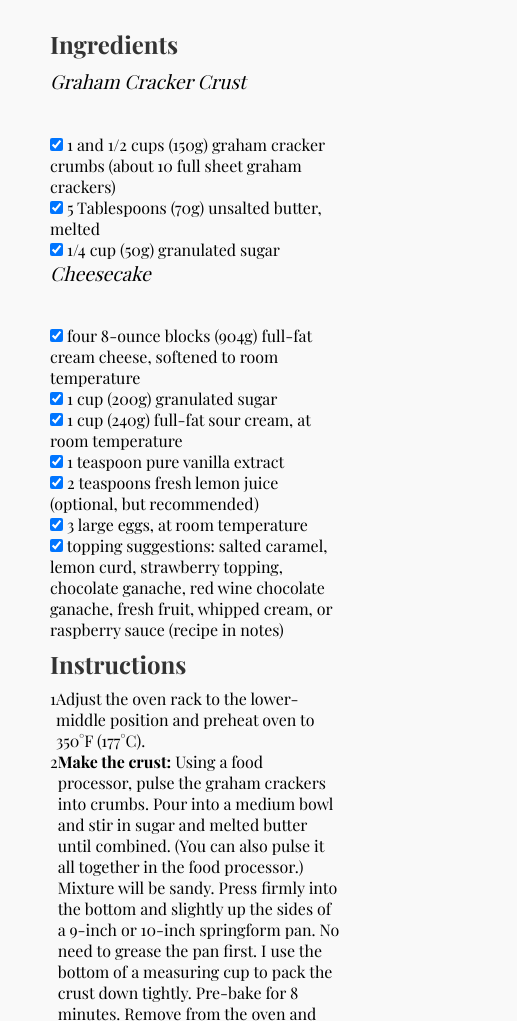
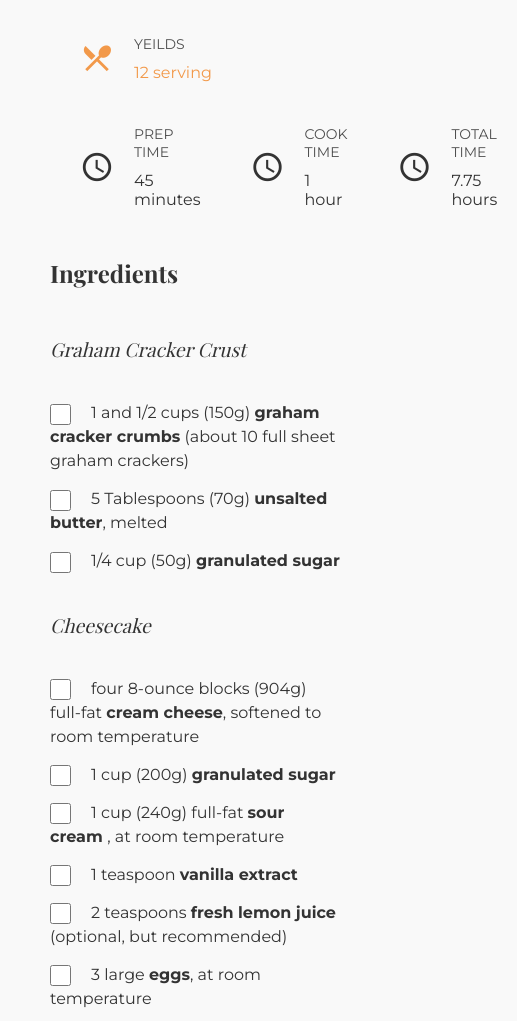
Before and after one commit to vish448/devchallenges, a plain HTML site: page index.html in a window 390 px wide. Shown: the part 560-1581 px from the top of the page, 517 px wide, since content can reach past the window. Drawn offline with nearby package versions, Linux system fonts and the light colour scheme; a web font is replaced by a local one.

Commit message:
update: style.css with media queries

```diff
--- a/index.html
+++ b/index.html
@@ -1,13 +1,18 @@
 <!DOCTYPE html>
 <html lang="en">
   <head>
-    <meta charset="UTF-8">
-    <meta name="viewport" content="width=device-width, initial-scale=1.0">
+    <meta charset="UTF-8" />
+    <meta name="viewport" content="width=device-width, initial-scale=1.0" />
     <title>Classic Cheesecake Recipe</title>
-    <link href="https://fonts.googleapis.com/css2?family=Montserrat:wght@400;700&family=Playfair+Display:ital,wght@0,400;0,700;1,400&display=swap" rel="stylesheet">
+    <link
+      href="https://fonts.googleapis.com/css2?family=Montserrat:wght@400;700&family=Playfair+Display:ital,wght@0,400;0,700;1,400&display=swap"
+      rel="stylesheet"
+    />
     <link href="styles.css" rel="stylesheet" />
-    <link href="https://fonts.googleapis.com/icon?family=Material+Icons"
-      rel="stylesheet">
+    <link
+      href="https://fonts.googleapis.com/icon?family=Material+Icons"
+      rel="stylesheet"
+    />
   </head>
   <body data-theme="light">
     <article class="article">
@@ -17,138 +22,224 @@
         </h1>
         <div class="article__intro">
           <img src="./img/6dots.svg" alt="six dots image" />
-                <p>Look no further for a creamy and ultra smooth classic cheesecake recipe! Paired with a buttery graham cracker crust, no one can deny its simple decadence. For the best results, bake in a water bath.</p>
+          <p>
+            Look no further for a creamy and ultra smooth classic cheesecake
+            recipe! Paired with a buttery graham cracker crust, no one can deny
+            its simple decadence. For the best results, bake in a water bath.
+          </p>
         </div>
-            <img src="./img/photo1.png" alt="cheesecake recipe thumbnail intro" class="article__img">
+        <img
+          src="./img/photo1.png"
+          alt="cheesecake recipe thumbnail intro"
+          class="article__img"
+        />
       </div>
       <div class="content">
+        <div class="content__wrapper">
           <h2 class="content__title">Ingredients</h2>
-    <h3> Graham Cracker Crust</h3>
+          <h3>Graham Cracker Crust</h3>
           <div>
-        <input type="checkbox" id="GCC1" name="GCC1"
-               checked>
-        <label for="GCC1">1 and 1/2 cups (150g) graham cracker crumbs (about 10 full sheet graham crackers)</label>
+            <input type="checkbox" id="GCC1" name="GCC1" />
+            <label for="GCC1"
+              >1 and 1/2 cups (150g)
+              <strong>graham cracker crumbs</strong> (about 10 full sheet graham
+              crackers)</label
+            >
           </div>
           <div>
-        <input type="checkbox" id="GCC2" name="GCC2"
-               checked>
-        <label for="GCC2">5 Tablespoons (70g) unsalted butter, melted</label>
+            <input type="checkbox" id="GCC2" name="GCC2" />
+            <label for="GCC2"
+              >5 Tablespoons (70g) <strong>unsalted butter</strong>,
+              melted</label
+            >
           </div>
           <div>
-        <input type="checkbox" id="GCC3" name="GCC3"
-               checked>
-        <label for="GCC3">1/4 cup (50g) granulated sugar</label>
+            <input type="checkbox" id="GCC3" name="GCC3" />
+            <label for="GCC3"
+              >1/4 cup (50g) <strong>granulated sugar</strong></label
+            >
           </div>
-    <h3> Cheesecake</h3>
+          <h3>Cheesecake</h3>
           <div>
-        <input type="checkbox" id="CC1" name="CC1"
-               checked>
-        <label for="CC1">four 8-ounce blocks (904g) full-fat cream cheese, softened to room temperature</label>
+            <input type="checkbox" id="CC1" name="CC1" />
+            <label for="CC1"
+              >four 8-ounce blocks (904g) full-fat
+              <strong>cream cheese</strong>, softened to room temperature</label
+            >
           </div>
           <div>
-        <input type="checkbox" id="CC2" name="CC2"
-               checked>
-        <label for="CC2">1 cup (200g) granulated sugar</label>
+            <input type="checkbox" id="CC2" name="CC2" />
+            <label for="CC2"
+              >1 cup (200g) <strong>granulated sugar</strong></label
+            >
           </div>
           <div>
-        <input type="checkbox" id="CC3" name="CC3"
-               checked>
-        <label for="CC3">1 cup (240g) full-fat sour cream, at room temperature</label>
+            <input type="checkbox" id="CC3" name="CC3" />
+            <label for="CC3"
+              >1 cup (240g) full-fat <strong>sour cream </strong>, at room
+              temperature</label
+            >
           </div>
           <div>
-        <input type="checkbox" id="CC4" name="CC4"
-               checked>
-        <label for="CC4"> 1 teaspoon pure vanilla extract </label>
+            <input type="checkbox" id="CC4" name="CC4" />
+            <label for="CC4">
+              1 teaspoon <strong> vanilla extract </strong>
+            </label>
           </div>
           <div>
-        <input type="checkbox" id="CC5" name="CC5"
-               checked>
-        <label for="CC5"> 2 teaspoons fresh lemon juice (optional, but recommended) </label>
+            <input type="checkbox" id="CC5" name="CC5" />
+            <label for="CC5">
+              2 teaspoons <strong>fresh lemon juice</strong> (optional, but
+              recommended)
+            </label>
           </div>
 
           <div>
-        <input type="checkbox" id="CC6" name="CC6"
-               checked>
-        <label for="CC6"> 3 large eggs, at room temperature</label>
+            <input type="checkbox" id="CC6" name="CC6" />
+            <label for="CC6">
+              3 large <strong>eggs</strong>, at room temperature</label
+            >
           </div>
 
           <div>
-        <input type="checkbox" id="CC7" name="CC7"
-               checked>
-        <label for="CC7"> topping suggestions: salted caramel, lemon curd, strawberry topping, chocolate ganache, red wine chocolate ganache, fresh fruit, whipped cream, or raspberry sauce (recipe in notes) </label>
+            <input type="checkbox" id="CC7" name="CC7" />
+            <label for="CC7">
+              topping suggestions: salted caramel, lemon curd, strawberry
+              topping, chocolate ganache, red wine chocolate ganache, fresh
+              fruit, whipped cream, or raspberry sauce (recipe in notes)
+            </label>
           </div>
 
           <h2 class="content__title">Instructions</h2>
           <div class="instuctions">
             <span class="instuctions__index">1</span>
-        <p>Adjust the oven rack to the lower-middle position and preheat oven to 350°F (177°C).</p>
+            <p>
+              Adjust the oven rack to the lower-middle position and preheat oven
+              to 350°F (177°C).
+            </p>
           </div>
           <div class="instuctions">
             <span class="instuctions__index">2</span>
-        <p><strong>Make the crust:</strong> Using a food processor, pulse the graham crackers into crumbs. Pour into a medium bowl and stir in sugar and melted butter until combined. (You can also pulse it all together in the food processor.) Mixture will be sandy. Press firmly into the bottom and slightly up the sides of a 9-inch or 10-inch springform pan. No need to grease the pan first. I use the bottom of a measuring cup to pack the crust down tightly. Pre-bake for 8 minutes. Remove from the oven and place the hot pan on a large piece of aluminum foil. The foil will wrap around the pan for the water bath in step 4. Allow crust to slightly cool as you prepare the filling.</p>
+            <p>
+              <strong>Make the crust:</strong> Using a food processor, pulse the
+              graham crackers into crumbs. Pour into a medium bowl and stir in
+              sugar and melted butter until combined. (You can also pulse it all
+              together in the food processor.) Mixture will be sandy. Press
+              firmly into the bottom and slightly up the sides of a 9-inch or
+              10-inch springform pan. No need to grease the pan first. I use the
+              bottom of a measuring cup to pack the crust down tightly. Pre-bake
+              for 8 minutes. Remove from the oven and place the hot pan on a
+              large piece of aluminum foil. The foil will wrap around the pan
+              for the water bath in step 4. Allow crust to slightly cool as you
+              prepare the filling.
+            </p>
           </div>
           <div class="instuctions">
             <span class="instuctions__index">3</span>
-        <p><strong>Make the filling:</strong> Using a handheld or stand mixer fitted with a paddle attachment, beat the cream cheese and granulated sugar together on medium-high speed in a large bowl until the mixture is smooth and creamy, about 2 minutes. Add the sour cream, vanilla extract, and lemon juice then beat until fully combined. On medium speed, add the eggs one at a time, beating after each addition until just blended. After the final egg is incorporated into the batter, stop mixing. To help prevent the cheesecake from deflating and cracking as it cools, avoid over-mixing the batter as best you can.</p>
+            <p>
+              <strong>Make the filling:</strong> Using a handheld or stand mixer
+              fitted with a paddle attachment, beat the cream cheese and
+              granulated sugar together on medium-high speed in a large bowl
+              until the mixture is smooth and creamy, about 2 minutes. Add the
+              sour cream, vanilla extract, and lemon juice then beat until fully
+              combined. On medium speed, add the eggs one at a time, beating
+              after each addition until just blended. After the final egg is
+              incorporated into the batter, stop mixing. To help prevent the
+              cheesecake from deflating and cracking as it cools, avoid
+              over-mixing the batter as best you can.
+            </p>
           </div>
 
           <div class="instuctions">
             <span class="instuctions__index">4</span>
-        <p><strong>Prepare the simple water bath (see note) </strong> Boil a pot of water. You need 1 inch of water in your roasting pan for the water bath, so make sure you boil enough. I use an entire kettle of hot water. As the water is heating up, wrap the aluminum foil around the springform pan. Pour the cheesecake batter on top of the crust. Use a rubber spatula or spoon to smooth it into an even layer. Place the pan inside of a large roasting pan. Carefully pour the hot water inside of the pan and place in the oven. (Or you can place the roasting pan in the oven first, then pour the hot water in. Whichever is easier for you.)</p>
+            <p>
+              <strong>Prepare the simple water bath (see note) </strong> Boil a
+              pot of water. You need 1 inch of water in your roasting pan for
+              the water bath, so make sure you boil enough. I use an entire
+              kettle of hot water. As the water is heating up, wrap the aluminum
+              foil around the springform pan. Pour the cheesecake batter on top
+              of the crust. Use a rubber spatula or spoon to smooth it into an
+              even layer. Place the pan inside of a large roasting pan.
+              Carefully pour the hot water inside of the pan and place in the
+              oven. (Or you can place the roasting pan in the oven first, then
+              pour the hot water in. Whichever is easier for you.)
+            </p>
           </div>
 
           <div class="instuctions">
             <span class="instuctions__index">5</span>
-        <p> Bake cheesecake for 55-70 minutes or until the center is almost set. When it’s done, the center of the cheesecake will slightly wobble if you gently shake the pan. Turn the oven off and open the oven door slightly. Let the cheesecake sit in the oven in the water bath as it cools down for 1 hour. Remove from the oven and water bath, then cool cheesecake completely at room temperature. Then refrigerate the cheesecake for at least 4 hours or overnight. </p>
+            <p>
+              Bake cheesecake for 55-70 minutes or until the center is almost
+              set. When it’s done, the center of the cheesecake will slightly
+              wobble if you gently shake the pan. Turn the oven off and open the
+              oven door slightly. Let the cheesecake sit in the oven in the
+              water bath as it cools down for 1 hour. Remove from the oven and
+              water bath, then cool cheesecake completely at room temperature.
+              Then refrigerate the cheesecake for at least 4 hours or overnight.
+            </p>
           </div>
-
 
           <div class="instuctions">
             <span class="instuctions__index">6</span>
-        <p> Use a knife to loosen the chilled cheesecake from the rim of the springform pan, then remove the rim. Using a clean sharp knife, cut into slices for serving. For neat slices, wipe the knife clean and dip into warm water between each slice.</p>
+            <p>
+              Use a knife to loosen the chilled cheesecake from the rim of the
+              springform pan, then remove the rim. Using a clean sharp knife,
+              cut into slices for serving. For neat slices, wipe the knife clean
+              and dip into warm water between each slice.
+            </p>
           </div>
 
           <div class="instuctions">
             <span class="instuctions__index">7</span>
-        <p>Serve cheesecake with desired toppings. Cover and store leftover cheesecake in the refrigerator for up to 5 days</p>
+            <p>
+              Serve cheesecake with desired toppings. Cover and store leftover
+              cheesecake in the refrigerator for up to 5 days
+            </p>
           </div>
         </div>
         <div class="sidebar">
-    <div class="sidebar__group">
-        <i>Icon</i>
+          <div class="sidebar__wrapper">
+            <div class="sidebar__group yeild">
+              <i class="material-icons icn">local_dining</i>
               <div class="sidebar__group__desc">
                 <p class="title">Yeilds</p>
                 <p class="count">12 serving</p>
               </div>
             </div>
+            <div class="sidebar__prep_group">
               <div class="sidebar__group">
-        <i>Icon</i>
+                <i class="material-icons icn">query_builder</i>
                 <div class="sidebar__group__desc">
                   <p class="title">Prep Time</p>
                   <p class="count">45 minutes</p>
                 </div>
               </div>
               <div class="sidebar__group">
-        <i>Icon</i>
+                <i class="material-icons icn">query_builder</i>
                 <div class="sidebar__group__desc">
                   <p class="title">Cook Time</p>
                   <p class="count">1 hour</p>
                 </div>
               </div>
               <div class="sidebar__group">
-        <i>Icon</i>
+                <i class="material-icons icn">query_builder</i>
                 <div class="sidebar__group__desc">
                   <p class="title">Total Time</p>
                   <p class="count">7.75 hours</p>
                 </div>
               </div>
-
             </div>
-
-
+          </div>
+        </div>
+      </div>
     </article>
+    <p class="ref">
+      Source: https://sallysbakingaddiction.com/classic-cheesecake/
+    </p>
     <footer class="footer">vish448@DevChallenges.io</footer>
-    <script src="https://cdnjs.cloudflare.com/ajax/libs/gsap/3.4.2/gsap.min.js" type="text/javascript"></script>
-
+    <script
+      src="https://cdnjs.cloudflare.com/ajax/libs/gsap/3.4.2/gsap.min.js"
+      type="text/javascript"
+    ></script>
   </body>
 </html>
--- a/styles.css
+++ b/styles.css
@@ -43,6 +43,15 @@ h1.article__title {
   font-weight: bold;
   font-size: 3rem;
   line-height: 4rem;
+  margin-bottom: 12px;
+}
+.article__intro {
+  display: flex;
+  align-items: flex-start;
+}
+.article__intro img {
+  margin-top: 2px;
+  margin-right: 15px;
 }
 .article__intro p {
   font-family: var(--montserrat);
@@ -68,6 +77,7 @@ h2 {
   font-size: 1.5rem;
   line-height: 2em;
   color: var(--mainContentTextColor);
+  margin-bottom: 2em;
 }
 
 h3 {
@@ -77,21 +87,76 @@ h3 {
   font-size: 1.2rem;
   line-height: 1.4em;
   margin-bottom: 2em;
+  color: #333333;
+  margin-top: 2em;
 }
 
+input {
+  width: 21px;
+  height:21px;
+  margin-right: 1em;
+  vertical-align: middle;
+}
+.content__wrapper > div {
+  margin-bottom: 14px;
+}
 .instuctions {
   display:flex;
+
 }
 
+h2.content__title {
+  margin-top: 20px;
+  margin-bottom: 30px;
+}
+.instuctions p {
+  font-size: 1rem;
+  line-height: 1.5em;
+  font-family: var(--montserrat);
+
+}
+strong {
+  font-family: var(--montserrat);
+}
+div label[for='CC7'] {
+  display: block;
+  margin-left: 40px;
+}
+
+div #CC7 {
+  float: left;
+}
+
+div label {
+  font-family: var(--montserrat);
+  font-size: 1rem;
+  line-height: 1.5em;
+}
 article {
   margin-bottom: 4em;
 }
 
 .content {
   display:flex;
+  color: #333333;
 }
 .content__wrapper {
   width: 60%;
+}
+
+.instuctions__index {
+  background-color: var(--organeColor);
+  color: #ffffff;
+  border-radius: 6px;
+  text-align: center;
+  margin-right: 15px;
+  display: flex;
+  justify-content: center;
+  align-items:center;
+  height: 36px;
+  width: 36px;
+  padding:0px 15px;
+  font-size: 24px;
 }
 .sidebar {
   width: 40%;
@@ -164,50 +229,27 @@ footer {
 
 @media only screen and (max-width: 991px) {
   .content {
-    flex-direction: column;
+    flex-direction:column-reverse;
   }
-  .mobile__nav__icon {
-    display: block !Important;
+  .content__wrapper {
+    width: 100%;
   }
-  .mobile__nav {
-    display: flex !important;
-    justify-content: center;
-    align-items: center;
-    position: absolute;
-    z-index: 999999;
-    height: 100vh;
-    top: 0;
-    background: var(--main-bg-color);
+  .sidebar,
+  .sidebar__wrapper {
     width: 100%;
-    left: 0;
   }
-  .mobile__nav__off {
-      display: none !important;
+  .sidebar__wrapper {
+    display: block;
+    box-shadow: none;
   }
-  .mobile__nav__icon:hover {
-      cursor: pointer;
+
+  .sidebar__prep_group {
+    display: flex;
   }
-  .mobile__nav__icon__close {
-      position:absolute;
-      top:0;
-      right: 0;
-      margin:50px;
-      cursor: pointer;
-  }
-  .mobile__nav ul {
-    display: flex;
-    align-items: center;
-    justify-content: center;
-    flex-direction: column;
-  }
-  .mobile__nav ul li {
-      padding: 20px;
-      margin: 0 auto;
-  }
+
+
   .material-icons.md-48 {
     font-size: 48px;
   }
-  nav.nav {
-    display: none;
-  }
+
 }
```
Lines whose indentation alone changed are shown as unchanged.
